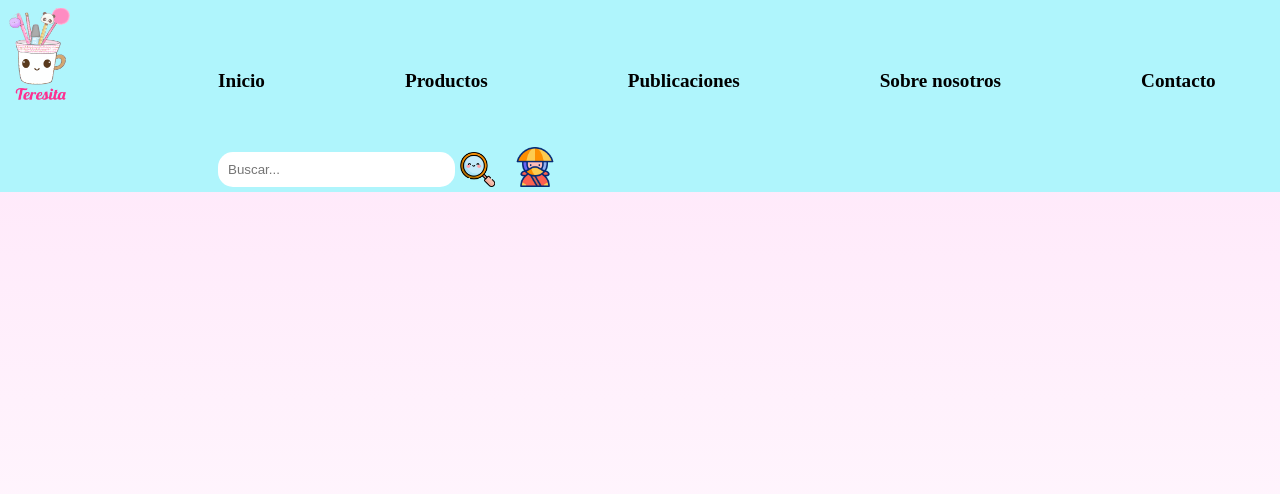
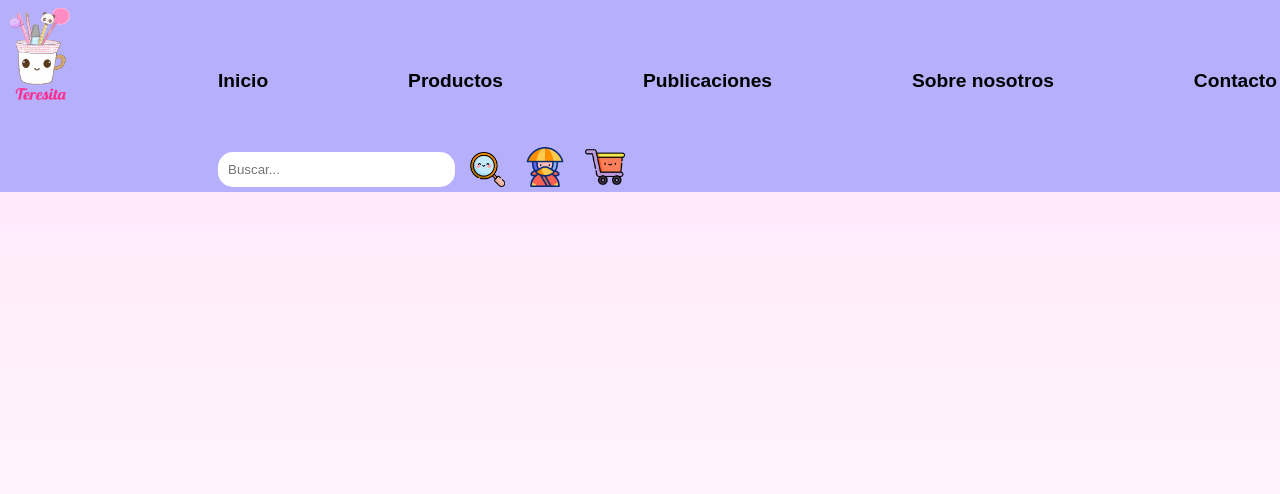
Before and after one commit to JorgeESala/teresita-shop, a plain HTML site: page Nosotros.html in a window 1280 px wide. Drawn offline with Linux system fonts and the light colour scheme.

Commit message:
Cambio de color del navbar, cambio de tipografia del menu y se agrego el icono de carro de compra

```diff
--- a/Navbar.css
+++ b/Navbar.css
@@ -17,7 +17,7 @@ body{
 
 }
 header{
-    background: #AFF5FC;
+    background: #B6AFFC;
     width: 100%;
     display: table;
 }
@@ -30,14 +30,17 @@ header{
 #menu li a{
     text-decoration: none;
     color: black;
-font-weight: bold;
-    font-family: Fredoka;
+    font-weight: bold;
     font-size: larger;
+    font-family: "Fredoka", sans-serif;
+    font-optical-sizing: auto;
+    font-style: normal;
+    font-variation-settings:"wdth" 75;
 }
 
 #menu li a:hover{
-    color: red;
-    transition: color 1s;
+    color: #B9EFE8;
+
 }
 #menu #cajabuscador{
     list-style: none;
@@ -46,7 +49,7 @@ font-weight: bold;
     padding-top: 60px;
 }
 #menu #lupa {
-    margin-left: 5px;
+    margin-left: 15px;
     padding-top: 60px;
 }
 #lupa #lupabuscar{
@@ -95,3 +98,35 @@ font-weight: bold;
     display: none;
 
 }
+#menu #Cajacarro{
+    list-style: none;
+    float: left;
+    margin-left: 20px;
+    padding-top:55px;
+}
+
+#menu #Cajacarro #imgcarro{
+    width: 40px;
+    height: 40px;
+
+}
+#menu #Cajacarro #imgcarro2{
+    width: 40px;
+    height: 40px;
+
+}
+
+#menu #Cajacarro .linkcarro img:last-child{
+    display: none;
+
+}
+
+#menu #Cajacarro .linkcarro:hover img:last-child{
+    display: block;
+
+}
+
+#menu #Cajacarro .linkcarro:hover img:first-child{
+    display: none;
+
+}
--- a/Nosotros.html
+++ b/Nosotros.html
@@ -22,6 +22,7 @@
                 <li id="cajabuscador"><input id='buscador'type="text" placeholder="Buscar..."></li>
                 <li id="lupa"><a href="#"><img id='lupabuscar' src="/img/lupa.png" alt="buscar"></a></li>
                 <li id="CajaUsuario"><a href="#" class="linkusuario"><img id='imgUsuario' src="/img/ninjausuario.png" alt="Usuario"><img id='imgUsuario2' src="/img/ninja-unscreen.gif" alt="Usuario"></a></li>
+                <li id="Cajacarro"><a href="#" class="linkcarro"><img id='imgcarro' src="/img/carro.png" alt="Usuario"><img id='imgcarro2' src="/img/carro2.png" alt="Usuario"></a></li>
                 </ul>
         </nav>
 
```
Also changed, not shown: img/carro.png (added), img/carro2.png (added).
